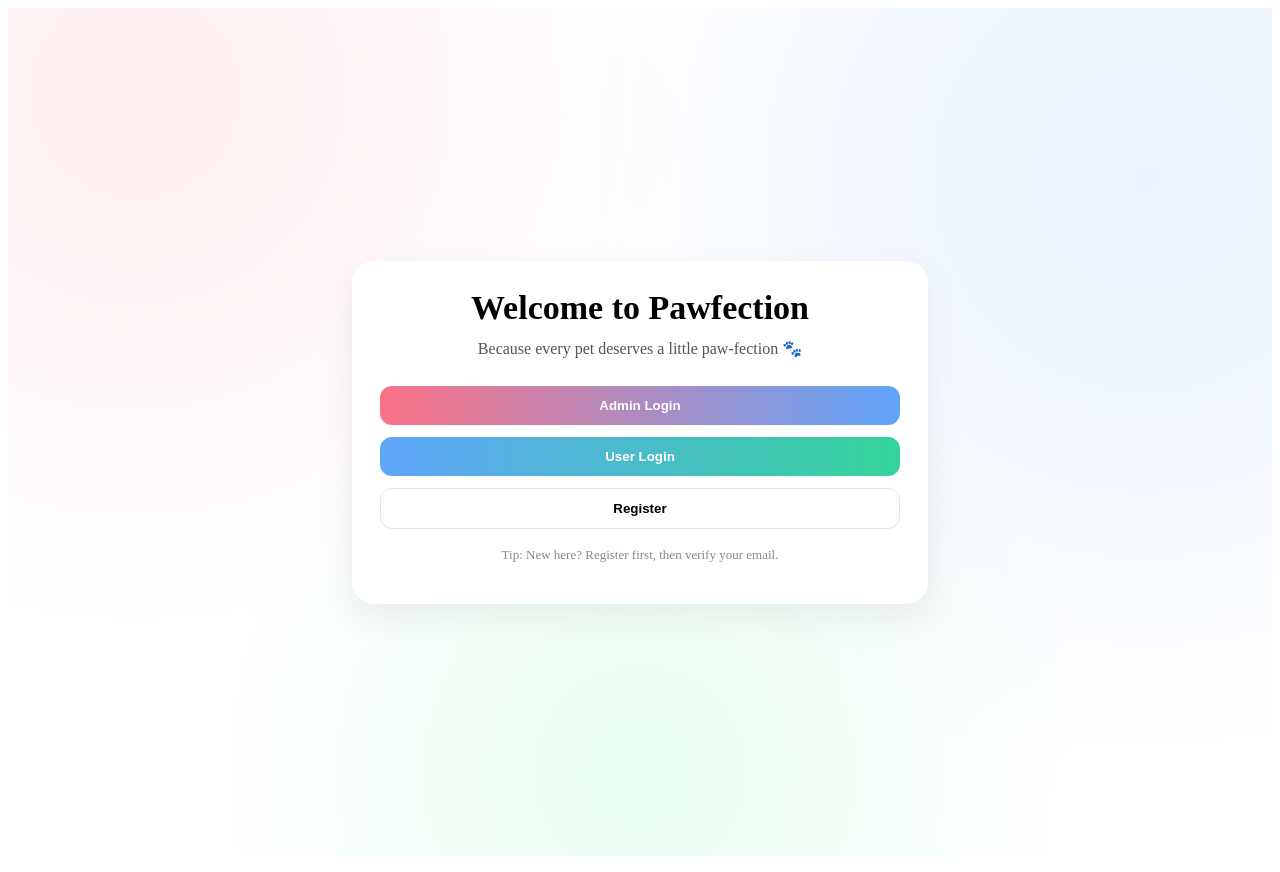
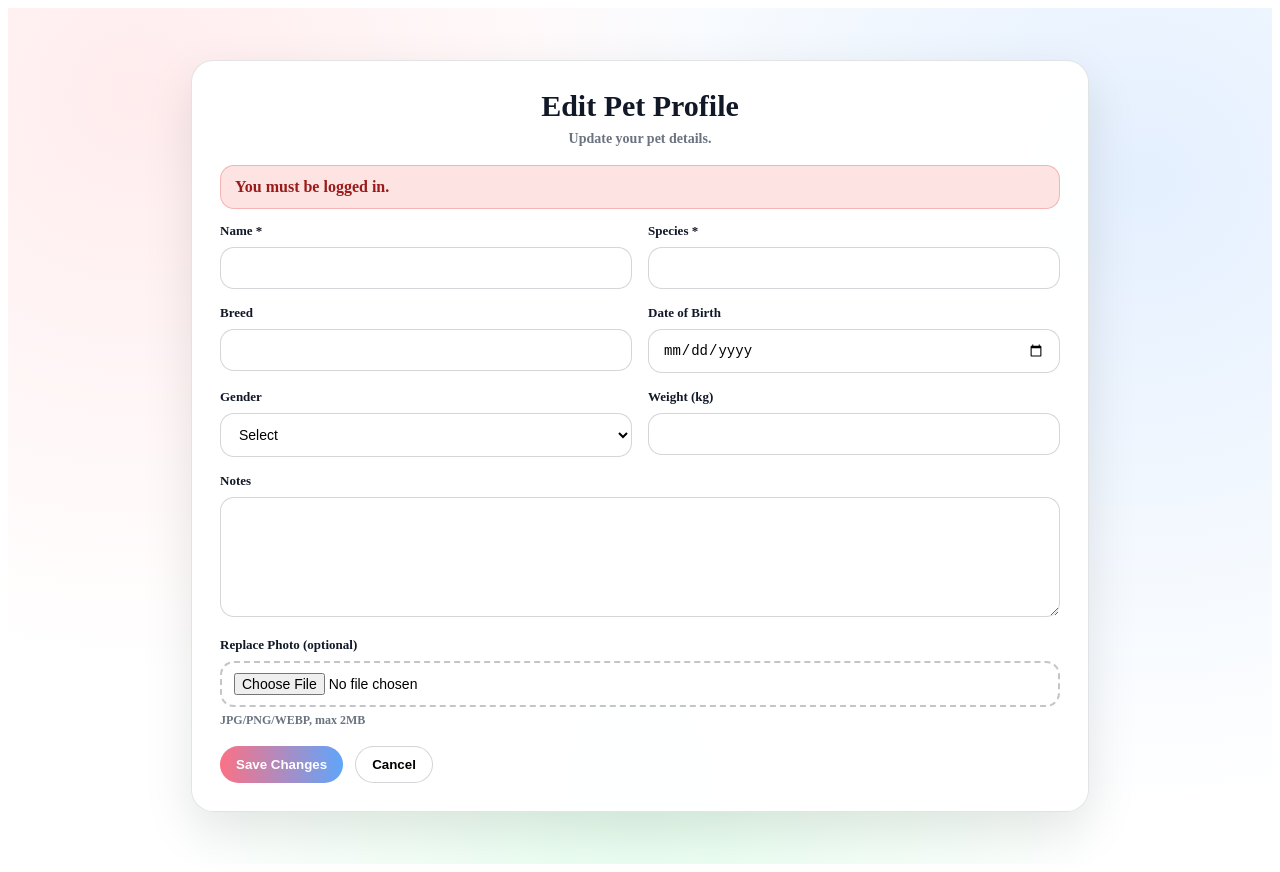
Before and after one commit to TUDublinBlanchBusinessIT/final-year-project-Jiyoungjinchoi, a React app in the folder frontend/: page /pets/1/edit in a window 1280 px wide. Before the commit this address led to /. Built offline with nearby package versions, Linux system fonts and the light colour scheme; the HTML template or start-up script is replaced by a standard one.

Commit message:
feat(ui): add edit pet page and improve pet form styling

```diff
--- a/frontend/src/App.jsx
+++ b/frontend/src/App.jsx
@@ -5,7 +5,8 @@ import Register from "./pages/Register";
 import Login from "./pages/Login";
 import VerifyEmail from "./pages/VerifyEmail";
 import Dashboard from "./pages/Dashboard";
-import CreatePet from "./pages/CreatePet"; // ✅ NEW
+import CreatePet from "./pages/CreatePet";
+import EditPet from "./pages/EditPet"; // ✅ ADD THIS
 
 export default function App() {
   return (
@@ -24,6 +25,7 @@ export default function App() {
 
         {/* ✅ Pets */}
         <Route path="/pets/create" element={<CreatePet />} />
+        <Route path="/pets/:id/edit" element={<EditPet />} /> {/* ✅ EDIT PET */}
 
         {/* Catch-all */}
         <Route path="*" element={<Navigate to="/" />} />
--- a/frontend/src/pages/Dashboard.jsx
+++ b/frontend/src/pages/Dashboard.jsx
@@ -126,7 +126,7 @@ export default function Dashboard() {
         <div className="pf-actions">
           <button
             className="pf-btn pf-btn-primary"
-            onClick={() => navigate("/pets/create")}  // ✅ FIXED ROUTE
+            onClick={() => navigate("/pets/create")}
           >
             Add Pet
           </button>
@@ -177,8 +177,9 @@ export default function Dashboard() {
                   <div
                     key={pet.id}
                     className="pf-card pf-pet-card"
-                    style={{ maxWidth: 520 }}
+                    style={{ maxWidth: 520, justifyContent: "space-between" }}
                   >
+                    <div style={{ display: "flex", alignItems: "center", gap: 14 }}>
                       <div className="pf-img-box" style={{ overflow: "hidden" }}>
                         {imgSrc ? (
                           <img
@@ -202,6 +203,17 @@ export default function Dashboard() {
                           {pet.age ? `${pet.age} years old` : "Age not set"}
                           {pet.weight ? ` • ${pet.weight}kg` : ""}
                         </div>
+                      </div>
+                    </div>
+
+                    {/* ✅ EDIT BUTTON */}
+                    <div style={{ display: "flex", gap: 10 }}>
+                      <button
+                        className="pf-btn pf-btn-outline"
+                        onClick={() => navigate(`/pets/${pet.id}/edit`)}
+                      >
+                        Edit
+                      </button>
                     </div>
                   </div>
                 );
--- /dev/null
+++ b/frontend/src/pages/EditPet.jsx
@@ -0,0 +1,239 @@
+import { useEffect, useState } from "react";
+import { useNavigate, useParams } from "react-router-dom";
+import "./CreatePet.css";
+
+export default function EditPet() {
+  const navigate = useNavigate();
+  const { id } = useParams();
+
+  const [form, setForm] = useState({
+    name: "",
+    species: "",
+    breed: "",
+    dob: "",
+    gender: "",
+    weight: "",
+    notes: "",
+  });
+
+  const [photo, setPhoto] = useState(null);
+  const [loading, setLoading] = useState(false);
+  const [pageLoading, setPageLoading] = useState(true);
+  const [error, setError] = useState("");
+  const [success, setSuccess] = useState("");
+
+  const token = localStorage.getItem("pawfection_token");
+
+  useEffect(() => {
+    const fetchPet = async () => {
+      setError("");
+
+      if (!token) {
+        setError("You must be logged in.");
+        setPageLoading(false);
+        return;
+      }
+
+      try {
+        const res = await fetch(`http://127.0.0.1:8000/api/pets/${id}`, {
+          headers: {
+            Authorization: `Bearer ${token}`,
+            Accept: "application/json",
+          },
+        });
+
+        const data = await res.json();
+
+        if (!res.ok) {
+          setError(data?.message || "Failed to load pet.");
+          setPageLoading(false);
+          return;
+        }
+
+        setForm({
+          name: data.name || "",
+          species: data.species || "",
+          breed: data.breed || "",
+          dob: data.dob || "",
+          gender: data.gender || "",
+          weight: data.weight ?? "",
+          notes: data.notes || "",
+        });
+
+        setPageLoading(false);
+      } catch {
+        setError("Failed to fetch pet. Is the backend running?");
+        setPageLoading(false);
+      }
+    };
+
+    fetchPet();
+  }, [id, token]);
+
+  const onChange = (e) => {
+    setForm((prev) => ({ ...prev, [e.target.name]: e.target.value }));
+  };
+
+  const submit = async (e) => {
+    e.preventDefault();
+    setError("");
+    setSuccess("");
+
+    if (!token) {
+      setError("You must be logged in.");
+      return;
+    }
+
+    if (!form.name.trim() || !form.species.trim()) {
+      setError("Please fill in required fields: Name and Species.");
+      return;
+    }
+
+    if (photo) {
+      const allowed = ["image/jpeg", "image/jpg", "image/png", "image/webp"];
+      if (!allowed.includes(photo.type)) {
+        setError("Photo must be JPG, PNG, or WEBP.");
+        return;
+      }
+      if (photo.size > 2 * 1024 * 1024) {
+        setError("Photo must be 2MB or less.");
+        return;
+      }
+    }
+
+    const fd = new FormData();
+    fd.append("name", form.name);
+    fd.append("species", form.species);
+    if (form.breed) fd.append("breed", form.breed);
+    if (form.dob) fd.append("dob", form.dob);
+    if (form.gender) fd.append("gender", form.gender);
+    if (form.weight !== "") fd.append("weight", form.weight);
+    if (form.notes) fd.append("notes", form.notes);
+    if (photo) fd.append("photo", photo);
+
+    setLoading(true);
+    try {
+      const res = await fetch(`http://127.0.0.1:8000/api/pets/${id}`, {
+        method: "POST", // Laravel can accept POST + _method
+        headers: {
+          Authorization: `Bearer ${token}`,
+          Accept: "application/json",
+        },
+        body: (() => {
+          fd.append("_method", "PUT");
+          return fd;
+        })(),
+      });
+
+      const data = await res.json();
+
+      if (!res.ok) {
+        const msg =
+          data?.message ||
+          (data?.errors ? Object.values(data.errors).flat().join(" ") : "") ||
+          "Failed to update pet.";
+        setError(msg);
+        setLoading(false);
+        return;
+      }
+
+      setSuccess("Pet updated successfully!");
+      setLoading(false);
+
+      setTimeout(() => navigate("/dashboard"), 600);
+    } catch {
+      setError("Failed to update pet. Is the backend running?");
+      setLoading(false);
+    }
+  };
+
+  if (pageLoading) {
+    return (
+      <div className="pf-auth-page">
+        <div className="pf-auth-card">
+          <h1 className="pf-auth-title">Edit Pet Profile</h1>
+          <p className="pf-auth-subtitle">Loading pet details…</p>
+        </div>
+      </div>
+    );
+  }
+
+  return (
+    <div className="pf-auth-page">
+      <div className="pf-auth-card">
+        <h1 className="pf-auth-title">Edit Pet Profile</h1>
+        <p className="pf-auth-subtitle">Update your pet details.</p>
+
+        {error && <div className="pf-alert pf-alert-error">{error}</div>}
+        {success && <div className="pf-alert pf-alert-success">{success}</div>}
+
+        <form onSubmit={submit} className="pf-form">
+          <div className="pf-grid">
+            <div className="pf-field">
+              <label>Name *</label>
+              <input name="name" value={form.name} onChange={onChange} />
+            </div>
+
+            <div className="pf-field">
+              <label>Species *</label>
+              <input name="species" value={form.species} onChange={onChange} />
+            </div>
+
+            <div className="pf-field">
+              <label>Breed</label>
+              <input name="breed" value={form.breed} onChange={onChange} />
+            </div>
+
+            <div className="pf-field">
+              <label>Date of Birth</label>
+              <input type="date" name="dob" value={form.dob} onChange={onChange} />
+            </div>
+
+            <div className="pf-field">
+              <label>Gender</label>
+              <select name="gender" value={form.gender} onChange={onChange}>
+                <option value="">Select</option>
+                <option value="Female">Female</option>
+                <option value="Male">Male</option>
+                <option value="Unknown">Unknown</option>
+              </select>
+            </div>
+
+            <div className="pf-field">
+              <label>Weight (kg)</label>
+              <input
+                type="number"
+                step="0.1"
+                min="0"
+                name="weight"
+                value={form.weight}
+                onChange={onChange}
+              />
+            </div>
+
+            <div className="pf-field pf-span-2">
+              <label>Notes</label>
+              <textarea name="notes" value={form.notes} onChange={onChange} rows={4} />
+            </div>
+
+            <div className="pf-field pf-file pf-span-2">
+              <label>Replace Photo (optional)</label>
+              <input type="file" accept="image/*" onChange={(e) => setPhoto(e.target.files?.[0] || null)} />
+              <span className="pf-help">JPG/PNG/WEBP, max 2MB</span>
+            </div>
+          </div>
+
+          <div className="pf-actions-row">
+            <button className="pf-btn pf-btn-primary" type="submit" disabled={loading}>
+              {loading ? "Saving..." : "Save Changes"}
+            </button>
+
+            <button type="button" className="pf-btn" onClick={() => navigate("/dashboard")}>
+              Cancel
+            </button>
+          </div>
+        </form>
+      </div>
+    </div>
+  );
+}
```
Lines whose indentation alone changed are shown as unchanged.
